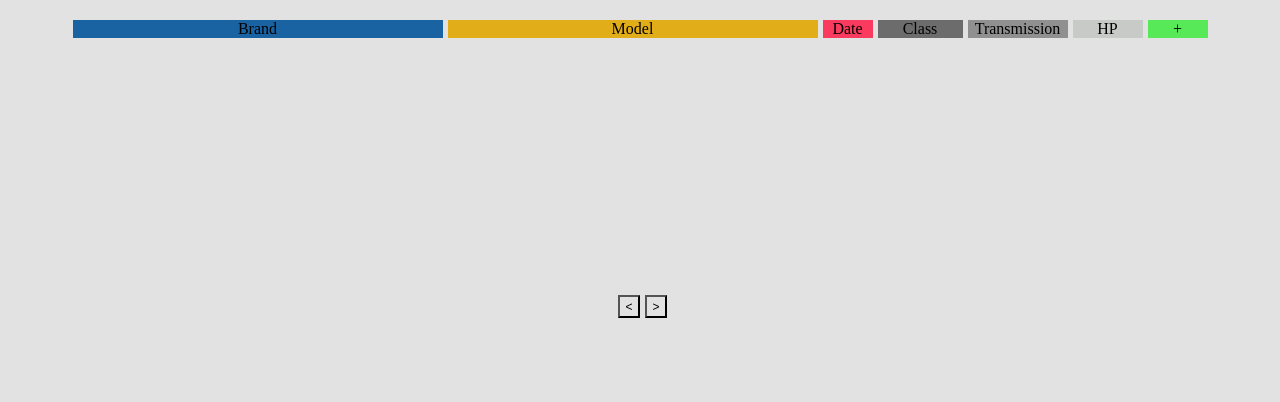
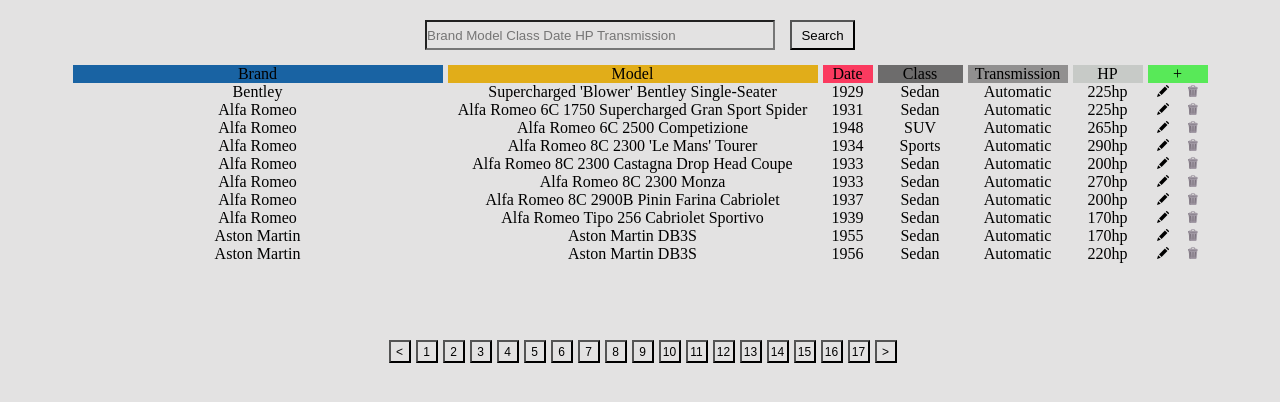
Before and after one commit to vahjan777/carsList, a plain HTML site: page src/carsList/carslist.html in a window 1280 px wide. Drawn offline with Linux system fonts and the light colour scheme.

Commit message:
add searched array

```diff
--- a/src/carsList/carsList.css
+++ b/src/carsList/carsList.css
@@ -75,3 +75,9 @@ body {
     border: 2px solid #6e6e6e;
     position: absolute;
 }
+
+.searchInput {
+    width: 350px;
+    height: 30px;
+    margin-right: 15px;
+}
--- a/src/carsList/carslist.html
+++ b/src/carsList/carslist.html
@@ -7,6 +7,14 @@
 </head>
 <body>
 <div id="container" style="margin-top: 20px">
+    <div>
+        <form id="searchForm">
+            <div style="display: flex; justify-content: center; margin-bottom: 15px">
+                <input type="search" id="mySearch" name="q" class="searchInput" placeholder="Brand Model Class Date HP Transmission">
+                <button style="width: 65px" type="submit"> Search </button>
+            </div>
+        </form>
+    </div>
     <div style="display: flex; height: 260px">
         <div class="table">
             <div id="brandCont" draggable="true" class="drag" style="text-align: center; width: 370px">
@@ -50,26 +58,6 @@
         <div id="buttonsDiv"></div>
         <button type="button" id="next" class="button"> > </button>
     </div>
-<!--    <div id="editCarWidow" style="margin-top: 30px; display: none">-->
-<!--        <div>-->
-<!--            <form>-->
-<!--                <label>Brand</label>-->
-<!--                <label> <input type="text" id="editBrand" > </label>-->
-<!--                <label> Date </label>-->
-<!--                <label> <input type="text" id="editDate"> </label>-->
-<!--                <label>Transmission </label>-->
-<!--                <label> <input type="text" id="editTransmission"> </label>-->
-<!--            </form>-->
-<!--        </div>-->
-<!--        <div>-->
-<!--            <form>-->
-<!--                <label> Model <input type="text" id="editModel"> </label>-->
-<!--                <label> Class <input type="text" id="editClass"> </label>-->
-<!--                <label> HP <input type="text" id="editHP"> </label>-->
-<!--            </form>-->
-<!--        </div>-->
-<!--        <button type="button" id="editCarBtn" style="width: 35px; height: 25px;"> Edit </button>-->
-<!--    </div>-->
 
 </div>
 
--- a/src/js/carsList.js
+++ b/src/js/carsList.js
@@ -1,7 +1,7 @@
 import {auto} from "../carsJson/autoJson.js";
 
 
-if(localStorage.getItem('cars')) {
+if(!localStorage.getItem('cars')) {
     const autoArrId = auto.map((el) => {
         return el;
     });
@@ -10,14 +10,6 @@ if(localStorage.getItem('cars')) {
 }
 
 const addNewCar = document.getElementById('addNewCar');
-// const editBrand = document.getElementById('editBrand');
-// const editDate = document.getElementById('editDate');
-// const editTransmission = document.getElementById('editTransmission');
-// const editModel = document.getElementById('editModel');
-// const editClass = document.getElementById('editClass');
-// const editHP = document.getElementById('editHP');
-// const editCarBtn = document.getElementById('editCarBtn');
-
 const brand = document.getElementById('brand');
 const model = document.getElementById('model');
 const date = document.getElementById('date');
@@ -31,6 +23,11 @@ let getCars = JSON.parse(localStorage.getItem('cars'));
 let btnNum = 0;
 let getTableArr;
 let numOfTables = Math.ceil(getCars.length / 10);
+
+const mySearch = document.getElementById('mySearch');
+const searchForm = document.getElementById('searchForm');
+let resultSearch;
+
 
 function createSlice() {
     let slice1,
@@ -46,7 +43,6 @@ function createSlice() {
     clearTable();
     getTableArr.forEach((el) => createTableBody(el));
     initDeleteListeners();
-    // clickEditBtn()
     initPaging();
 }
 
@@ -78,9 +74,6 @@ function createTableBody(el) {
     boxHP.innerHTML = el.Horsepower + 'hp';
     const BOXEDITDELETE = document.createElement('div');
     BOXEDITDELETE.classList.add('boxEditDelete');
-    // const BOXEDIT = document.createElement('div');
-    // BOXEDIT.setAttribute('id', el.id);
-    // BOXEDIT.innerHTML = '<i><img id="1" src="../svg/edit.svg" style="width: 12px" alt=""></i>';
     const edits = document.createElement('div');
     edits.setAttribute('id', el.id);
     edits.innerHTML = '<i><img id="3" src="../svg/edit.svg" style="width: 12px" alt=""></i>';
@@ -100,7 +93,6 @@ function createTableBody(el) {
     CLASS.appendChild(boxClass);
     transmission.appendChild(boxTransmission);
     hp.appendChild(boxHP);
-    // BOXEDITDELETE.appendChild(BOXEDIT);
     BOXEDITDELETE.appendChild(edits);
     BOXEDITDELETE.appendChild(boxDelete);
     del.appendChild(BOXEDITDELETE);
@@ -224,106 +216,18 @@ addNewCar.addEventListener('click', () => {
     location.assign('../addNewCar/addNewCar.html');
 })
 
+// search
 
+searchForm.addEventListener('submit', e => {
+    e.preventDefault();
+    resultSearch = filterByValue(getCars, mySearch.value);
+    console.log(resultSearch);
+})
 
-// createNewCar.addEventListener('click', () => {
-//     // const newCarObj = {};
-//     // newCarObj.Brand = addBrand.value;
-//     // newCarObj.Date = addDate.value;
-//     // newCarObj.Transmission = addTransmission.value;
-//     // newCarObj.Model = addModel.value;
-//     // newCarObj.CLASS = addClass.value;
-//     // newCarObj.Horsepower = addHP.value;
-//     // newCarObj.id = Math.floor(Math.random() * 999999);
-//     // console.log(newCarObj);
-//
-//     getCars.unshift(newCarObj);
-//     localStorage.setItem('cars', JSON.stringify(getCars));
-//     numOfTables = Math.ceil(getCars.length / 10);
-//     createSlice();
-//     initPaging();
-//
-// })
-
-// function createNewCar (newCarObj) {
-//
-//     numOfTables = Math.ceil(getCars.length / 10);
-//     createSlice();
-//     initPaging();
-//
-// }
-
-//edit
-
-//
-// open edit window
-// let editId = null;
-// const editCarWindow = document.getElementById('editCarWidow');
-//
-// function clickEditBtn() {
-//     const deleteImg = document.querySelectorAll('img');
-//     deleteImg.forEach((el) => {
-//
-//         if (el.id === '1') {
-//             el.addEventListener('click', () => {
-//                 const getDivId = el.closest('div');
-//                 let editDiv;
-//                 for (let el of getCars) {
-//                     if (el.id === +getDivId.id) {
-//                         editDiv = el;
-//                         break
-//                     }
-//                 }
-//                 editCarWindow.style.display = 'block';
-//                 editBrand.value = editDiv.Brand;
-//                 editModel.value = editDiv.Model;
-//                 editDate.value = editDiv.Date;
-//                 editClass.value = editDiv.Class;
-//                 editTransmission.value = editDiv.Transmission;
-//                 editHP.value = editDiv.Horsepower;
-//                 editId = editDiv.id;
-//             })
-//         }
-//     })
-// }
-// //update
-//
-//
-//
-// editCarBtn.addEventListener('click', editCar);
-//
-// function editCar() {
-//
-//     const editObj = {};
-//     editObj.Brand = editBrand.value;
-//     editObj.Model = editModel.value;
-//     editObj.Date = editDate.value;
-//     editObj.Class = editClass.value;
-//     editObj.Transmission = editTransmission.value;
-//     editObj.Horsepower = editHP.value;
-//     editObj.id = editId;
-//
-//
-//     for(let i in getCars) {
-//         if(getCars[i].id === editObj.id) {
-//             getCars[i] = editObj;
-//
-//             localStorage.setItem('cars', JSON.stringify(getCars));
-//             resetValueEdit();
-//             createSlice(btnNum);
-//             break;
-//         }
-//
-//     }
-// }
-//
-// function resetValueEdit() {
-//     editCarWindow.style.display = 'none';
-//     editBrand.value = '';
-//     editDate.value = '';
-//     editTransmission.value = '';
-//     editModel.value = '';
-//     editClass.value = '';
-//     editHP.value = '';
-//
-// }
+function filterByValue(array, string) {
+    return array.filter(o => {
+        return Object.keys(o).some(k => {
+            if(typeof o[k] === 'string') return o[k].toLowerCase().includes(string.toLowerCase());
+        });
+    });
+}
```
Also changed, not shown: src/menu/menu.html (+1 -1 lines).
